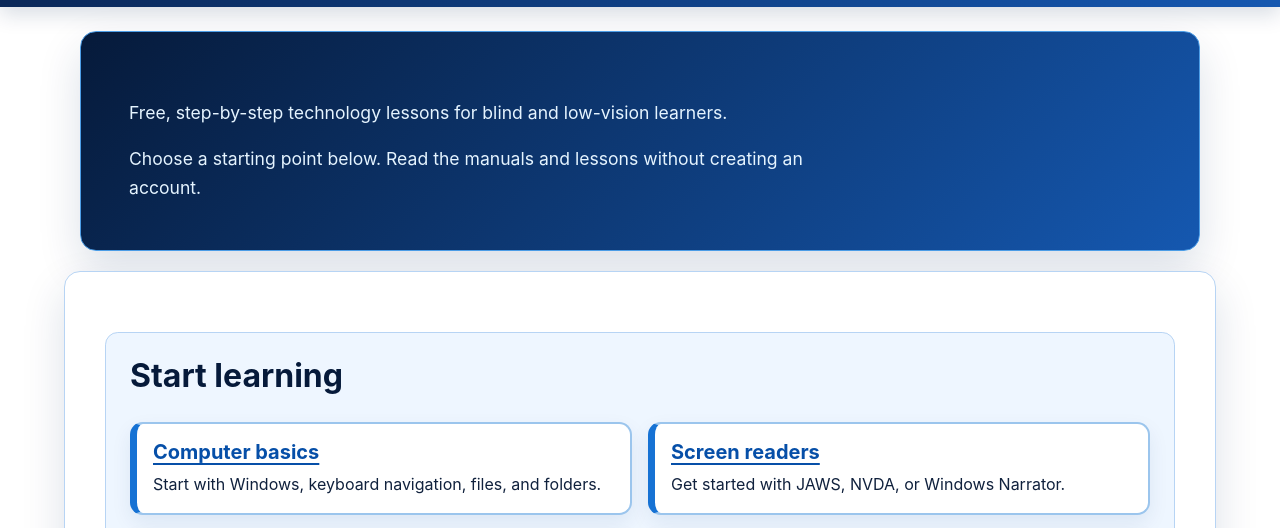
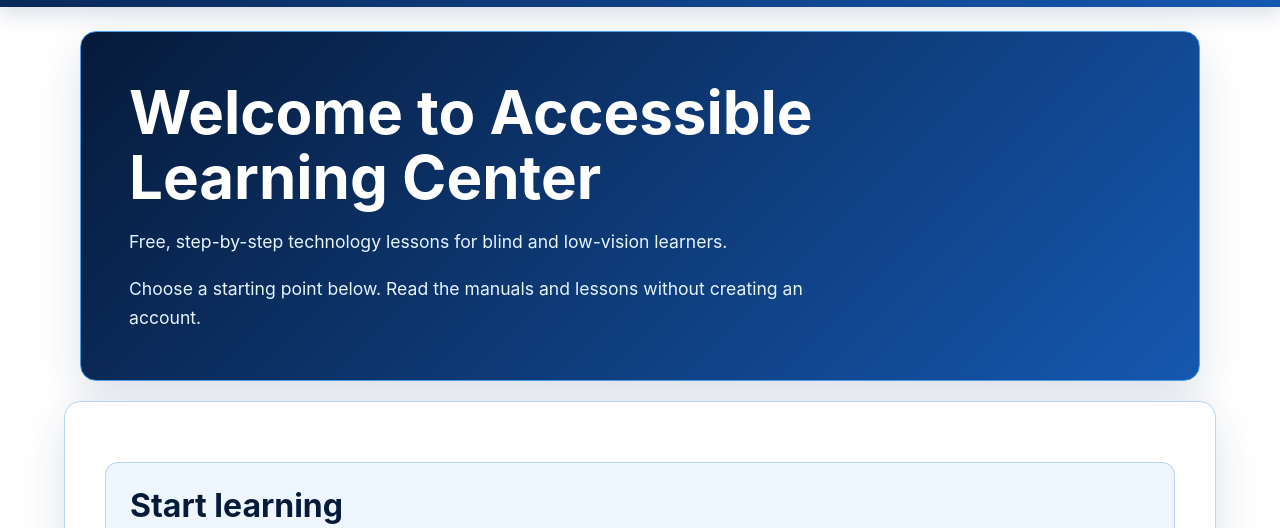
Before and after one commit to accessiblelearning/accessible-learning-center, a plain HTML site: page index.html in a window 1280 px wide. Shown: the part 269-797 px from the top of the page. Drawn offline with Linux system fonts and the light colour scheme.

Commit message:
Restore homepage welcome heading

```diff
--- a/index.html
+++ b/index.html
@@ -18,7 +18,7 @@
 </head>
 <body class="combined-home">
   <header class="home-intro">
-    <h1 class="visually-hidden">Accessible Learning Center</h1>
+    <h1>Welcome to Accessible Learning Center</h1>
     <p>Free, step-by-step technology lessons for blind and low-vision learners.</p>
     <p>Choose a starting point below. Read the manuals and lessons without creating an account.</p>
   </header>
```
